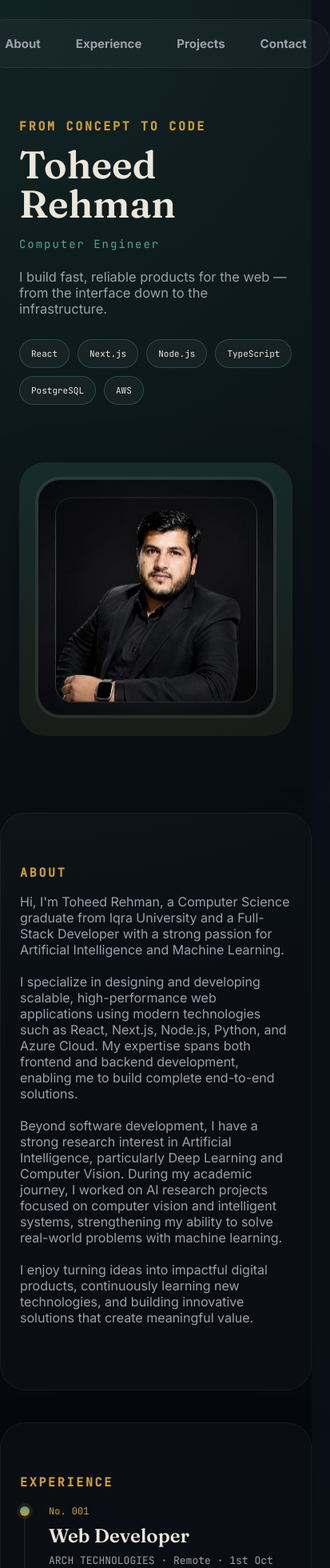
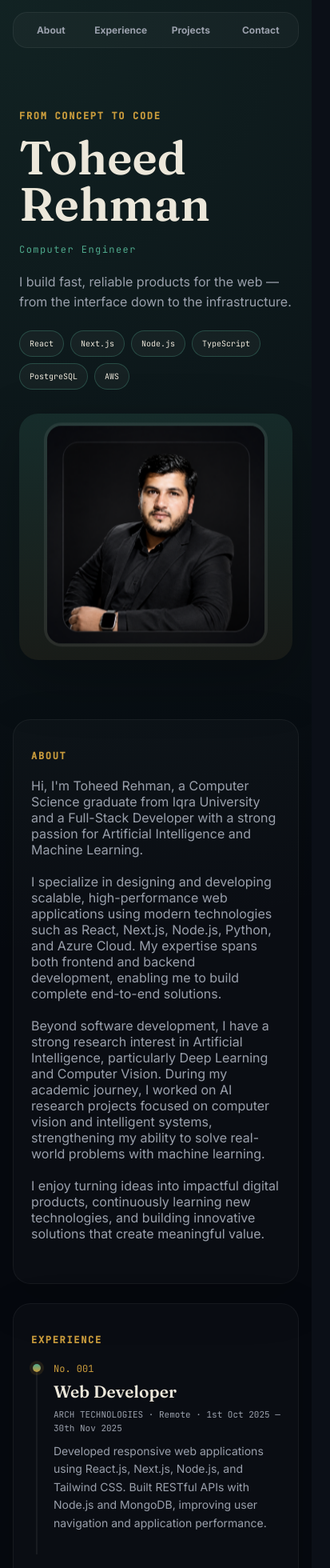
Before and after one commit to Toheedrehman/Portfilo, a React (Create React App) app: page / in a window 390 px wide. Shown: the top 1960 px of the page at 80% size, 413 px wide, since content can reach past the window. Built offline with nearby package versions, Linux system fonts and the light colour scheme.

Commit message:
Fix mobile responsive portfolio layout

```diff
--- a/src/App.css
+++ b/src/App.css
@@ -677,3 +677,397 @@ body {
     grid-template-columns: 1fr;
   }
 }
+
+
+
+/* =========================================================
+   MOBILE RESPONSIVE FIX
+   ========================================================= */
+
+@media (max-width: 600px) {
+
+  /* Prevent horizontal scrolling */
+  html,
+  body {
+    width: 100%;
+    max-width: 100%;
+    overflow-x: hidden;
+  }
+
+  .pf {
+    width: 100%;
+    max-width: 100%;
+    min-width: 0;
+    padding-bottom: 40px;
+  }
+
+  /* =========================
+     NAVBAR
+     ========================= */
+
+  .pf-nav {
+    position: sticky;
+    top: 8px;
+
+    width: calc(100% - 20px);
+    max-width: none;
+
+    height: auto;
+    min-height: 58px;
+
+    margin: 8px auto 0;
+    padding: 6px;
+
+    gap: 0;
+  }
+
+  .pf-nav nav {
+    width: 100%;
+
+    display: grid;
+    grid-template-columns: repeat(4, 1fr);
+
+    gap: 2px;
+
+    padding: 4px;
+
+    border-radius: 18px;
+  }
+
+  .pf-nav nav a {
+    justify-content: center;
+
+    padding: 10px 4px;
+
+    font-size: 12px;
+    font-weight: 700;
+
+    white-space: nowrap;
+  }
+
+  .pf-nav nav a::after {
+    bottom: 4px;
+  }
+
+  .pf-nav nav a:hover,
+  .pf-nav nav a:focus-visible {
+    transform: none;
+  }
+
+
+  /* =========================
+     HERO
+     ========================= */
+
+  .pf-hero {
+    display: block;
+
+    width: 100%;
+    max-width: 100%;
+
+    margin-top: 0;
+
+    padding: 70px 24px 50px;
+  }
+
+  .pf-hero-text {
+    width: 100%;
+    max-width: 100%;
+  }
+
+  .pf-eyebrow {
+    font-size: 12px;
+    letter-spacing: 0.14em;
+    line-height: 1.6;
+  }
+
+  .pf-hero h1 {
+    font-size: clamp(3rem, 15vw, 4rem);
+    line-height: 0.98;
+
+    margin-bottom: 20px;
+
+    overflow-wrap: break-word;
+  }
+
+  .pf-role {
+    font-size: 12px;
+    letter-spacing: 0.12em;
+    margin-bottom: 20px;
+  }
+
+  .pf-tagline {
+    font-size: 16px;
+    line-height: 1.55;
+
+    max-width: 100%;
+
+    margin-bottom: 24px;
+  }
+
+
+  /* =========================
+     TECHNOLOGY CHIPS
+     ========================= */
+
+  .pf-stack {
+    gap: 8px;
+  }
+
+  .pf-chip {
+    font-size: 10px;
+    padding: 9px 12px;
+  }
+
+
+  /* =========================
+     HERO IMAGE
+     ========================= */
+
+  .pf-hero-photo {
+    width: 100%;
+
+    margin-top: 30px;
+
+    padding: 14px;
+
+    border-radius: 24px;
+  }
+
+  .pf-hero-photo img {
+    width: 100%;
+    max-width: 280px;
+
+    border-radius: 22px;
+  }
+
+
+  /* =========================
+     SECTIONS
+     ========================= */
+
+  .pf-section {
+    width: calc(100% - 32px);
+    max-width: none;
+
+    margin: 24px auto;
+    padding: 36px 22px;
+
+    border-radius: 22px;
+  }
+
+
+  /* =========================
+     EXPERIENCE
+     ========================= */
+
+  .pf-ledger-row {
+    gap: 14px;
+    margin-bottom: 20px;
+  }
+
+  .pf-ledger-spine {
+    width: 14px;
+    flex-shrink: 0;
+  }
+
+  .pf-ledger-dot {
+    width: 10px;
+    height: 10px;
+  }
+
+  .pf-ledger-content {
+    padding-bottom: 28px;
+    min-width: 0;
+  }
+
+  .pf-ledger-content h3 {
+    font-size: 21px;
+    line-height: 1.2;
+  }
+
+  .pf-ledger-meta {
+    font-size: 11px;
+    line-height: 1.5;
+  }
+
+  .pf-ledger-detail {
+    font-size: 14px;
+    line-height: 1.6;
+  }
+
+
+  /* =========================
+     PROJECTS
+     ========================= */
+
+  .pf-project-grid {
+    grid-template-columns: 1fr;
+    gap: 16px;
+  }
+
+  .pf-project-card {
+    padding: 22px;
+    border-radius: 20px;
+  }
+
+  .pf-project-card:hover,
+  .pf-project-card.is-open {
+    transform: none;
+  }
+
+  .pf-project-card h3 {
+    font-size: 21px;
+  }
+
+  .pf-project-desc {
+    font-size: 14px;
+    line-height: 1.6;
+  }
+
+
+  /* =========================
+     SKILLS
+     ========================= */
+
+  .pf-skills-grid {
+    grid-template-columns: 1fr;
+    gap: 14px;
+  }
+
+  .pf-skill-group {
+    padding: 20px;
+    border-radius: 20px;
+  }
+
+
+  /* =========================
+     CONTACT
+     ========================= */
+
+  .pf-contact h2 {
+    font-size: 2rem;
+    line-height: 1.15;
+  }
+
+  .pf-contact-links {
+    flex-direction: column;
+    align-items: stretch;
+    gap: 10px;
+  }
+
+  .pf-contact-links a {
+    width: 100%;
+    justify-content: flex-start;
+  }
+
+
+  /* =========================
+     CONTACT FORM
+     ========================= */
+
+  .contact-form {
+    gap: 14px;
+  }
+
+  .form-row {
+    grid-template-columns: 1fr;
+    gap: 14px;
+  }
+
+  .form-field input,
+  .message-field textarea {
+    width: 100%;
+    font-size: 14px;
+  }
+
+  .message-field textarea {
+    min-height: 130px;
+    resize: vertical;
+  }
+
+  .btn-primary {
+    width: 100%;
+    padding: 12px 18px;
+  }
+
+
+  /* =========================
+     FOOTER
+     ========================= */
+
+  .pf-footer {
+    padding: 28px 18px;
+  }
+
+  .pf-footer-grid {
+    grid-template-columns: 1fr;
+    gap: 8px;
+  }
+
+  .pf-footer-col {
+    gap: 8px;
+  }
+
+  .footer-item {
+    width: 100%;
+    padding: 10px;
+  }
+
+  .footer-label {
+    font-size: 14px;
+  }
+
+
+  /* =========================
+     TOAST
+     ========================= */
+
+  .toast {
+    left: 14px;
+    right: 14px;
+
+    top: 14px;
+
+    min-width: 0;
+    width: auto;
+    max-width: none;
+  }
+}
+
+
+/* =========================================================
+   VERY SMALL PHONES
+   ========================================================= */
+
+@media (max-width: 380px) {
+
+  .pf-nav {
+    width: calc(100% - 14px);
+  }
+
+  .pf-nav nav a {
+    font-size: 11px;
+    padding: 9px 2px;
+  }
+
+  .pf-hero {
+    padding-left: 20px;
+    padding-right: 20px;
+  }
+
+  .pf-hero h1 {
+    font-size: 2.8rem;
+  }
+
+  .pf-section {
+    width: calc(100% - 24px);
+    padding-left: 18px;
+    padding-right: 18px;
+  }
+
+  .pf-chip {
+    font-size: 9px;
+    padding: 8px 10px;
+  }
+}
```
